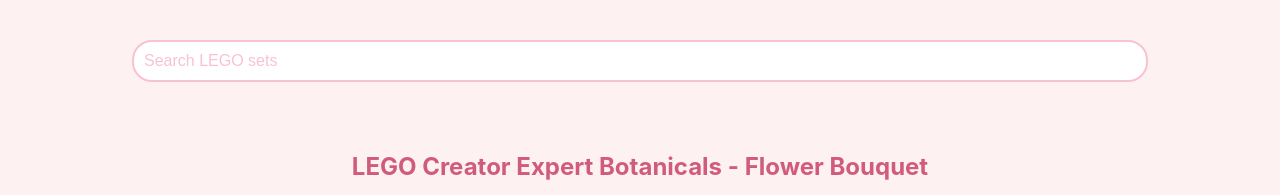
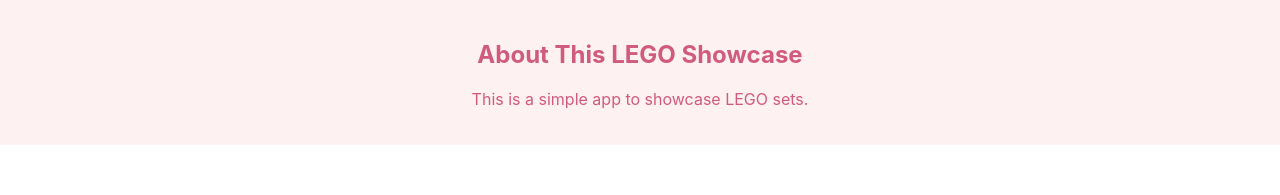
Before and after one commit to Beta-test-initiation/react-worshop, a React (Create React App) app: page /about in a window 1280 px wide. Shown: the top 195 px of the page. Built offline with nearby package versions, Linux system fonts and the light colour scheme.

Commit message:
react router dom

```diff
--- a/package.json
+++ b/package.json
@@ -8,6 +8,7 @@
     "@testing-library/user-event": "^13.5.0",
     "react": "^18.2.0",
     "react-dom": "^18.2.0",
+    "react-router-dom": "^6.22.3",
     "react-scripts": "5.0.1",
     "web-vitals": "^2.1.4"
   },
--- /dev/null
+++ b/src/AboutPage.js
@@ -0,0 +1,12 @@
+import React from 'react';
+
+function AboutPage() {
+  return (
+    <div>
+      <h2>About This LEGO Showcase</h2>
+      <p>This is a simple app to showcase LEGO sets.</p>
+    </div>
+  );
+}
+
+export default AboutPage;
--- a/src/App.js
+++ b/src/App.js
@@ -1,6 +1,8 @@
 import React,{ useState,  useEffect, useRef }  from 'react';
 import LegoSet from './LegoSet';
 import './App.css';
+import { BrowserRouter , Route, Routes, Link } from 'react-router-dom';
+import AboutPage from './AboutPage';
 
 function App() {
 
@@ -56,9 +58,15 @@
     set.name.toLowerCase().includes(searchTerm.toLowerCase())
   );
 
+  return (
+    <BrowserRouter>
+      <div className="App">
+        <Routes>
 
-  return (
-    <div className="App">
+          <Route
+            path="/"
+            element={
+              <>
                 <input
                   type="text"
                   placeholder="Search LEGO sets"
@@ -68,7 +76,17 @@
                 {filteredSets.map(set => (
                   <LegoSet key={set.id} {...set} />
                 ))}
+                <div>
+                  <Link to="/about" style={{ textDecoration: 'none', color: 'hotpink', marginBottom: '20px', display: 'inline-block', background: 'white', padding: '10px 20px', borderRadius: '20px' }}>About</Link>
                 </div>
+              </>
+            }
+          />
+
+          <Route path="/about" element={<AboutPage />} />
+        </Routes>
+      </div>
+    </BrowserRouter>
   );
 }
 
```
Also changed, not shown: 1 other file (tests, documents, lock files or other folders). Lines whose indentation alone changed are shown as unchanged.
